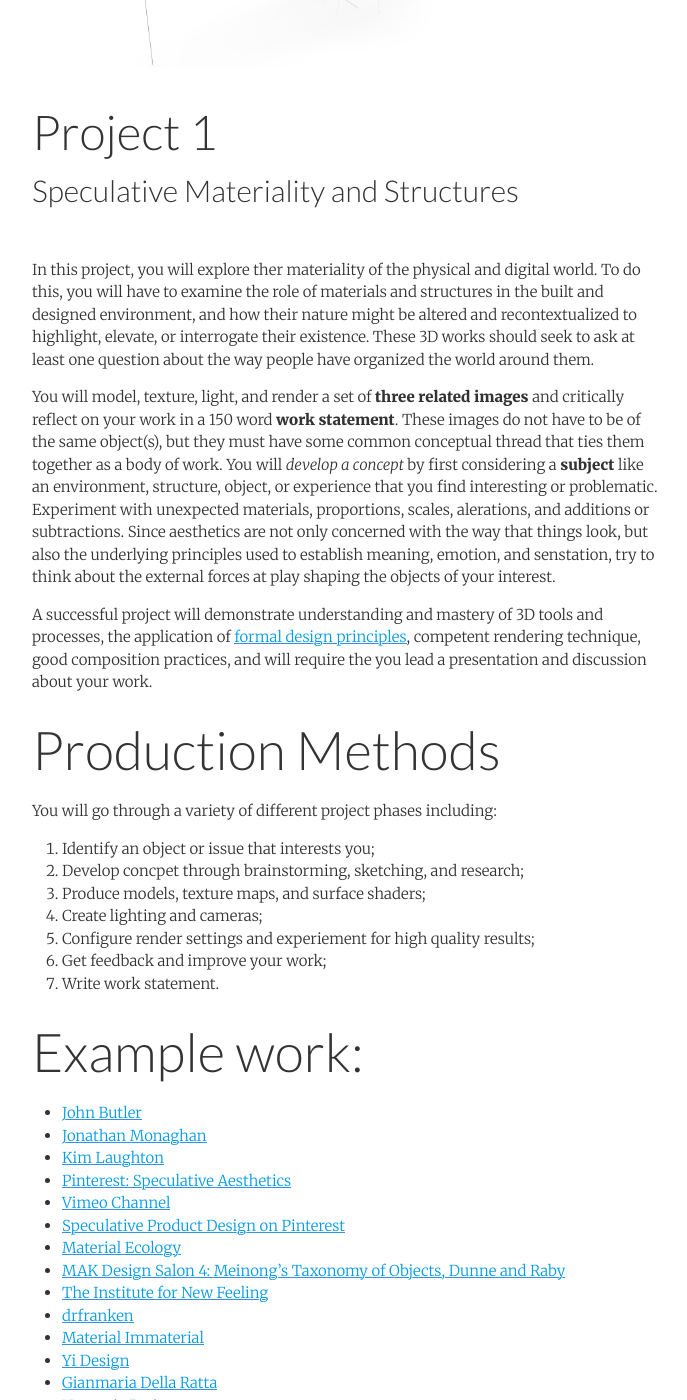
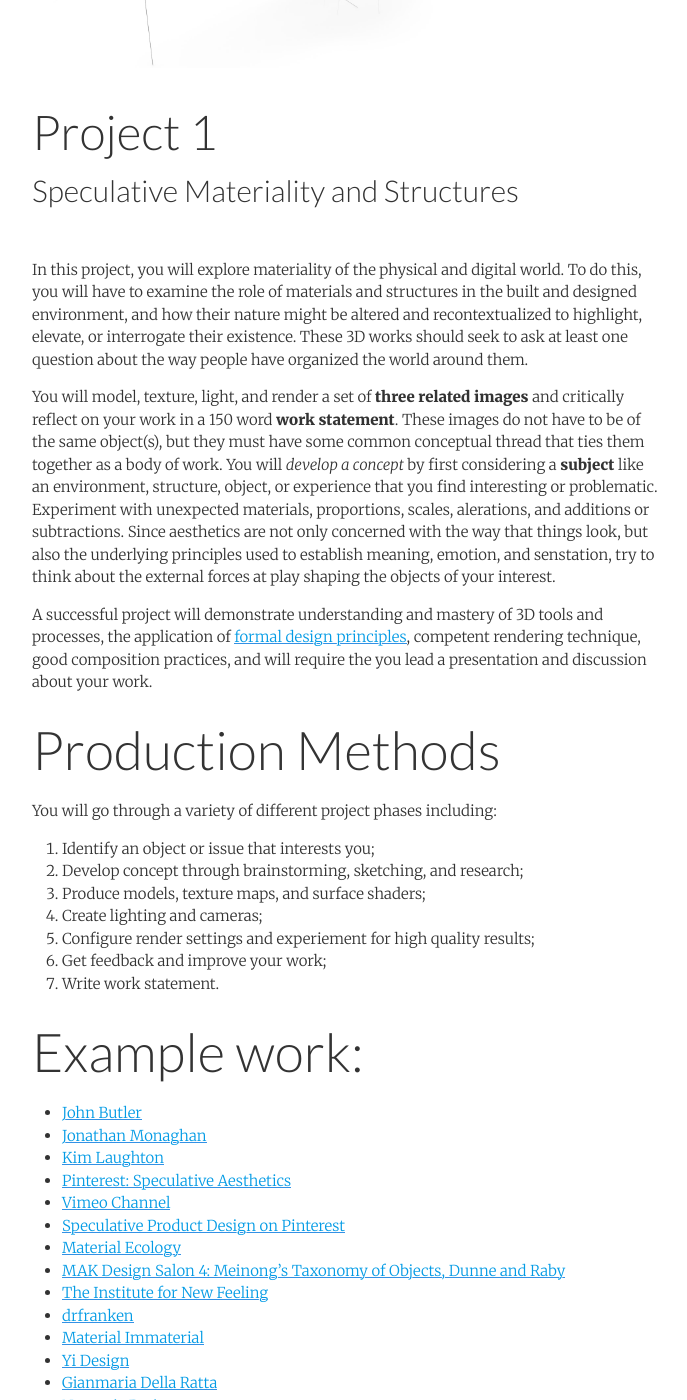
Before and after one commit to michael-collins/3d-modeling-rendering-animation-fa19--oer, a Jekyll site: the page built from _assignments/project-speculative-design/project-speculative-design.md, in a window 1280 px wide and 1400 px high, scrolled down 582 px. Shown: the whole window, without its empty margins (293-980 px from the left). Built offline with Jekyll 4.4.1, drawn with Linux system fonts in a browser that asks for light colours; nearby versions of some CDN libraries.

Commit message:
Update project-speculative-design.md

```diff
--- a/_assignments/project-speculative-design/project-speculative-design.md
+++ b/_assignments/project-speculative-design/project-speculative-design.md
@@ -5,7 +5,7 @@ layout: project
 banner-img: /assets/exercise-images/render-01.jpg
 ---
 
-In this project, you will explore ther materiality of the physical and digital world. To do this, you will have to examine the role of materials and structures in the built and designed environment, and how their nature might be altered and recontextualized to highlight, elevate, or interrogate their existence. These 3D works should seek to ask at least one question about the way people have organized the world around them.
+In this project, you will explore materiality of the physical and digital world. To do this, you will have to examine the role of materials and structures in the built and designed environment, and how their nature might be altered and recontextualized to highlight, elevate, or interrogate their existence. These 3D works should seek to ask at least one question about the way people have organized the world around them.
 
 You will model, texture, light, and render a set of **three related images** and critically reflect on your work in a 150 word **work statement**. These images do not have to be of the same object(s), but they must have some common conceptual thread that ties them together as a body of work. You will _develop a concept_ by first considering a **subject** like an environment, structure, object, or experience that you find interesting or problematic. Experiment with unexpected materials, proportions, scales, alerations, and additions or subtractions. Since aesthetics are not only concerned with the way that things look, but also the underlying principles used to establish meaning, emotion, and senstation, try to think about the external forces at play shaping the objects of your interest.
 
@@ -15,7 +15,7 @@ A successful project will demonstrate understanding and mastery of 3D tools and
 You will go through a variety of different project phases including:
 
   1. Identify an object or issue that interests you;
-  2. Develop concpet through brainstorming, sketching, and research;
+  2. Develop concept through brainstorming, sketching, and research;
   3. Produce models, texture maps, and surface shaders;
   4. Create lighting and cameras;
   6. Configure render settings and experiement for high quality results;
```
